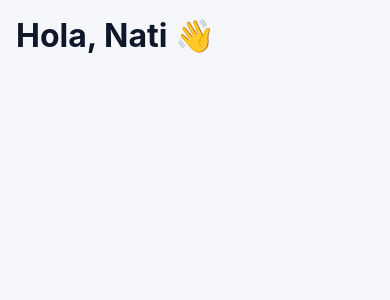
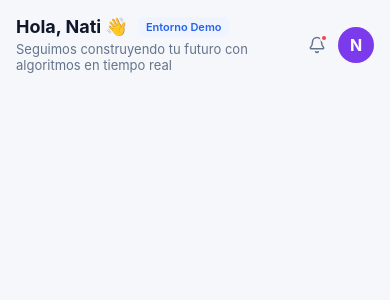
Before and after one commit to lNexapay/nexapay-frontend, a React (Vite) app: page /inicio in a window 390 px wide. Shown: the top 300 px of the page. Built offline with nearby package versions, Linux system fonts and the light colour scheme.

Commit message:
Dashboard: encabezado con saludo y acciones
Se agrega el componente Encabezado con el saludo, la etiqueta Entorno Demo, el subtítulo, los chips Simulación Activa y Modo Demo, la campana de notificaciones y el avatar. En mobile se ocultan los chips.

```diff
--- /dev/null
+++ b/src/pages/Inicio/Encabezado.module.css
@@ -0,0 +1,101 @@
+.encabezado {
+  display: flex;
+  justify-content: space-between;
+  align-items: center;
+  gap: 16px;
+  margin-bottom: 24px;
+}
+
+.saludo {
+  display: flex;
+  align-items: center;
+  gap: 10px;
+  font-size: 22px;
+}
+
+.entorno {
+  font-size: 11px;
+  font-weight: 600;
+  color: var(--azul);
+  background: #eff4ff;
+  padding: 3px 8px;
+  border-radius: 6px;
+}
+
+.subtitulo {
+  font-size: 13px;
+  color: var(--texto-suave);
+  margin-top: 4px;
+}
+
+.acciones {
+  display: flex;
+  align-items: center;
+  gap: 12px;
+}
+
+.simulacion {
+  display: flex;
+  align-items: center;
+  gap: 6px;
+  font-size: 12px;
+  font-weight: 600;
+  background: #fff;
+  border: 1px solid var(--borde);
+  padding: 6px 12px;
+  border-radius: 999px;
+}
+
+.puntoVerde {
+  width: 7px;
+  height: 7px;
+  border-radius: 50%;
+  background: #22c55e;
+}
+
+.modo {
+  font-size: 12px;
+  font-weight: 600;
+  color: var(--azul);
+  background: #eff4ff;
+  padding: 6px 12px;
+  border-radius: 999px;
+}
+
+.campana {
+  position: relative;
+  background: none;
+  border: none;
+  color: var(--texto-suave);
+  cursor: pointer;
+  display: grid;
+  place-items: center;
+}
+
+.notificacion {
+  position: absolute;
+  top: -2px;
+  right: -2px;
+  width: 8px;
+  height: 8px;
+  border-radius: 50%;
+  background: #ef4444;
+  border: 2px solid var(--fondo);
+}
+
+.avatar {
+  width: 36px;
+  height: 36px;
+  border-radius: 50%;
+  background: var(--violeta);
+  color: #fff;
+  display: grid;
+  place-items: center;
+  font-weight: 700;
+}
+
+@media (max-width: 900px) {
+  .simulacion,
+  .modo { display: none; }
+  .saludo { font-size: 18px; }
+}
--- /dev/null
+++ b/src/pages/Inicio/Encabezado.tsx
@@ -0,0 +1,29 @@
+import { Bell } from 'lucide-react'
+import styles from './Encabezado.module.css'
+
+export default function Encabezado() {
+  return (
+    <header className={styles.encabezado}>
+      <div>
+        <h1 className={styles.saludo}>
+          Hola, Nati 👋 <span className={styles.entorno}>Entorno Demo</span>
+        </h1>
+        <p className={styles.subtitulo}>
+          Seguimos construyendo tu futuro con algoritmos en tiempo real
+        </p>
+      </div>
+
+      <div className={styles.acciones}>
+        <span className={styles.simulacion}>
+          <span className={styles.puntoVerde} /> Simulación Activa
+        </span>
+        <span className={styles.modo}>Modo Demo</span>
+        <button type="button" className={styles.campana} aria-label="Notificaciones">
+          <Bell size={18} />
+          <span className={styles.notificacion} />
+        </button>
+        <span className={styles.avatar}>N</span>
+      </div>
+    </header>
+  )
+}
--- a/src/pages/Inicio/Inicio.tsx
+++ b/src/pages/Inicio/Inicio.tsx
@@ -1,4 +1,5 @@
 import Sidebar from '../../components/Sidebar/Sidebar'
+import Encabezado from './Encabezado'
 import styles from './Inicio.module.css'
 
 export default function Inicio() {
@@ -6,7 +7,7 @@ export default function Inicio() {
     <div className={styles.pagina}>
       <Sidebar />
       <main className={styles.principal}>
-        <h1>Hola, Nati 👋</h1>
+        <Encabezado />
       </main>
     </div>
   )
```
